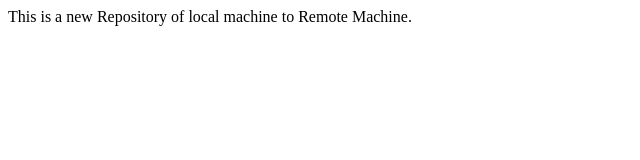
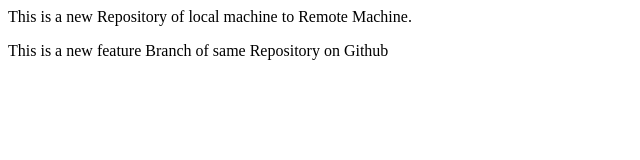
Before and after one commit to Govindshukla880/LocalRepo, a plain HTML site: page index.html in a window 1280 px wide. Shown: the whole page, without its empty margins (0-640 px from the left). Drawn offline with Linux system fonts and the light colour scheme.

Commit message:
Add new Branch

```diff
--- a/index.html
+++ b/index.html
@@ -1 +1,2 @@
 <p>This is a new Repository of local machine to Remote Machine.</p>
+<p>This is a new feature Branch of same Repository on Github</p>
```
